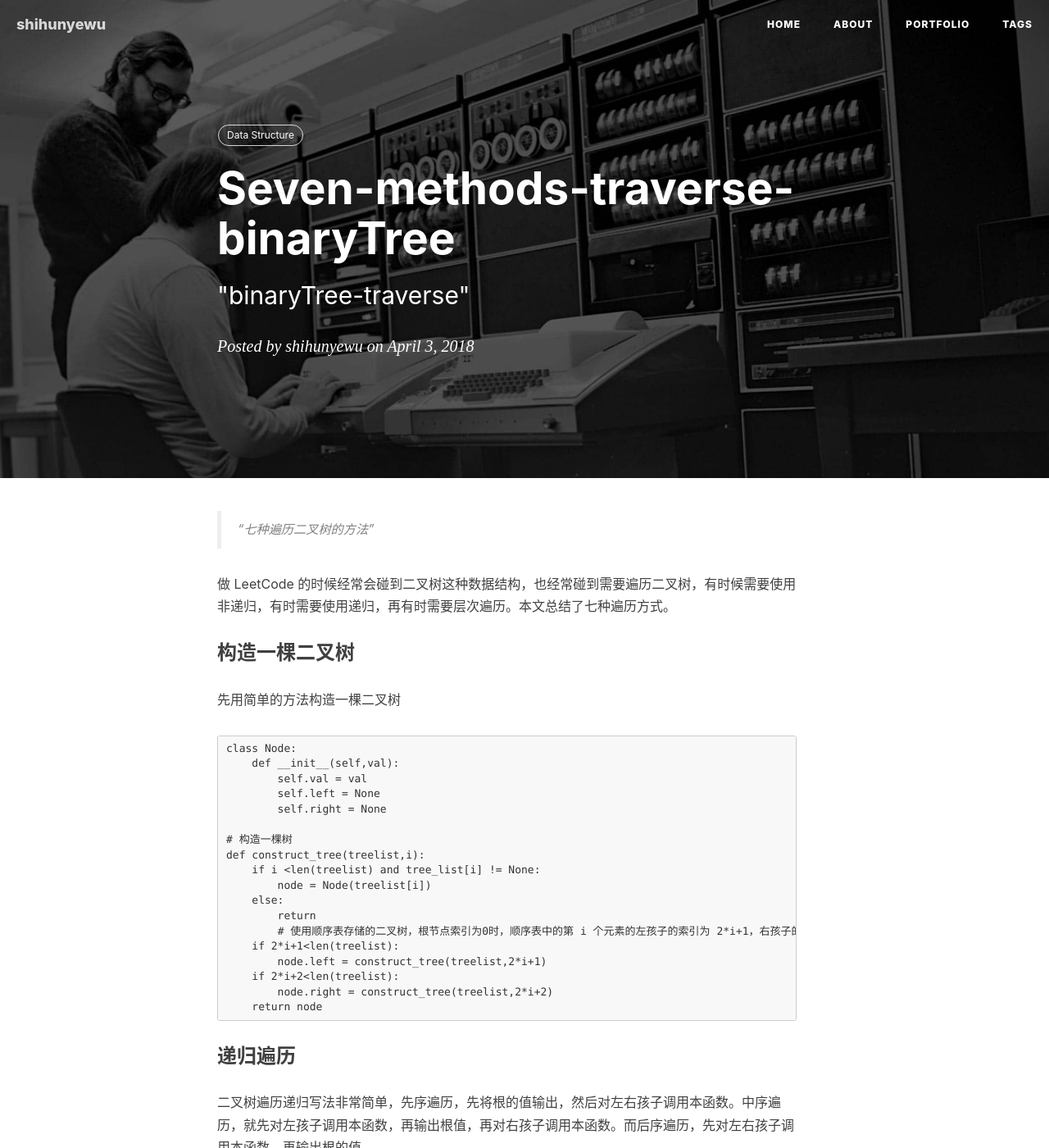
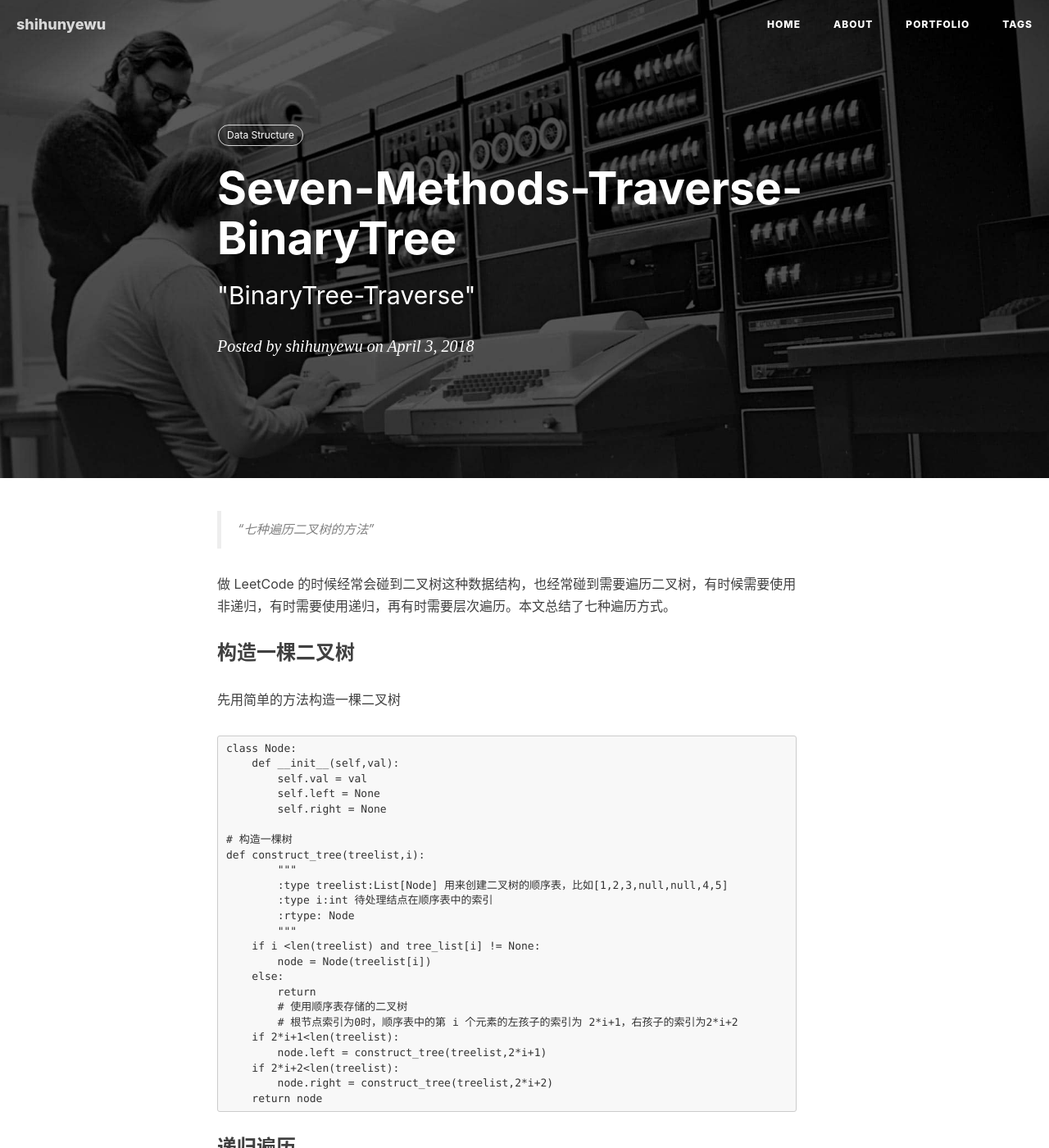
Before and after one commit to shihunyewu/shihunyewu.github.io, a Jekyll site: the page built from _posts/2018-04-03-BinaryTree-Traverse.md, in a window 1280 px wide and 1400 px high. Shown: the whole window at 82% size. Built offline with Jekyll 4.4.1, drawn with Linux system fonts in a browser that asks for light colours; nearby versions of some CDN libraries; comment, search, counter and statistics services are not loaded.

Commit message:
修改遍历二叉树的方式

```diff
--- a/_posts/2018-04-03-BinaryTree-Traverse.md
+++ b/_posts/2018-04-03-BinaryTree-Traverse.md
@@ -1,7 +1,7 @@
 ---
 layout:     post
-title:      "Seven-methods-traverse-binaryTree"
-subtitle:   " \"binaryTree-traverse\""
+title:      "Seven-Methods-Traverse-BinaryTree"
+subtitle:   " \"BinaryTree-Traverse\""
 date:       2018-04-03 11:11:11
 author:     "shihunyewu"
 header-img: "img/post-bg-unix-linux.jpg"
@@ -27,11 +27,17 @@ class Node:
 
 # 构造一棵树
 def construct_tree(treelist,i):
+	"""
+	:type treelist:List[Node] 用来创建二叉树的顺序表，比如[1,2,3,null,null,4,5]
+	:type i:int 待处理结点在顺序表中的索引
+	:rtype: Node
+	"""
     if i <len(treelist) and tree_list[i] != None:
         node = Node(treelist[i])
     else:
         return
-	# 使用顺序表存储的二叉树，根节点索引为0时，顺序表中的第 i 个元素的左孩子的索引为 2*i+1，右孩子的索引为2*i+1
+	# 使用顺序表存储的二叉树
+	# 根节点索引为0时，顺序表中的第 i 个元素的左孩子的索引为 2*i+1，右孩子的索引为2*i+2
     if 2*i+1<len(treelist):
         node.left = construct_tree(treelist,2*i+1)
     if 2*i+2<len(treelist):
```
